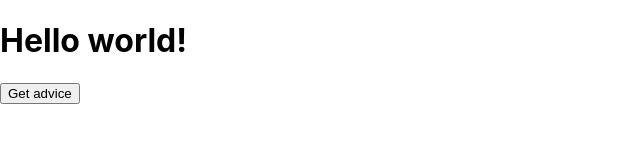
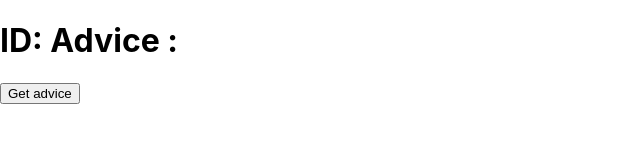
Before and after one commit to vimal336/React-js-projects, a React (Create React App) app in the folder myapp/: page / in a window 1280 px wide. Shown: the top 160 px of the page, without its empty margins (0-640 px from the left). Built offline with nearby package versions, Linux system fonts and the light colour scheme.

Commit message:
react advice app

```diff
--- a/myapp/src/App.js
+++ b/myapp/src/App.js
@@ -1,18 +1,24 @@
-import React from "react";
+import React, { useState } from "react";
 
-function advice() {
+function App() {
+    const [advice, setAdvice] = useState("");
+    const [adviceNumber, setadviceNumber] = useState("");
+
     async function getAdvice() {
       const res = await fetch("https://api.adviceslip.com/advice");
       const data = await res.json();
-      console.log(data.slip.id, data.slip.advice);
+      setAdvice(data.slip.advice);
+      setadviceNumber(data.slip.id);
+
+
     }
 
     return (
       <div>
-        <h1>Hello world! </h1>
-        <button onClick={getAdvice}> Get advice </button>
+        <h1> ID: {adviceNumber} Advice :{advice} </h1>
+        <button onClick={getAdvice} {...setadviceNumber}> Get advice </button>
       </div>
     );
   }
 
-  export default advice;
+  export default App;
```
